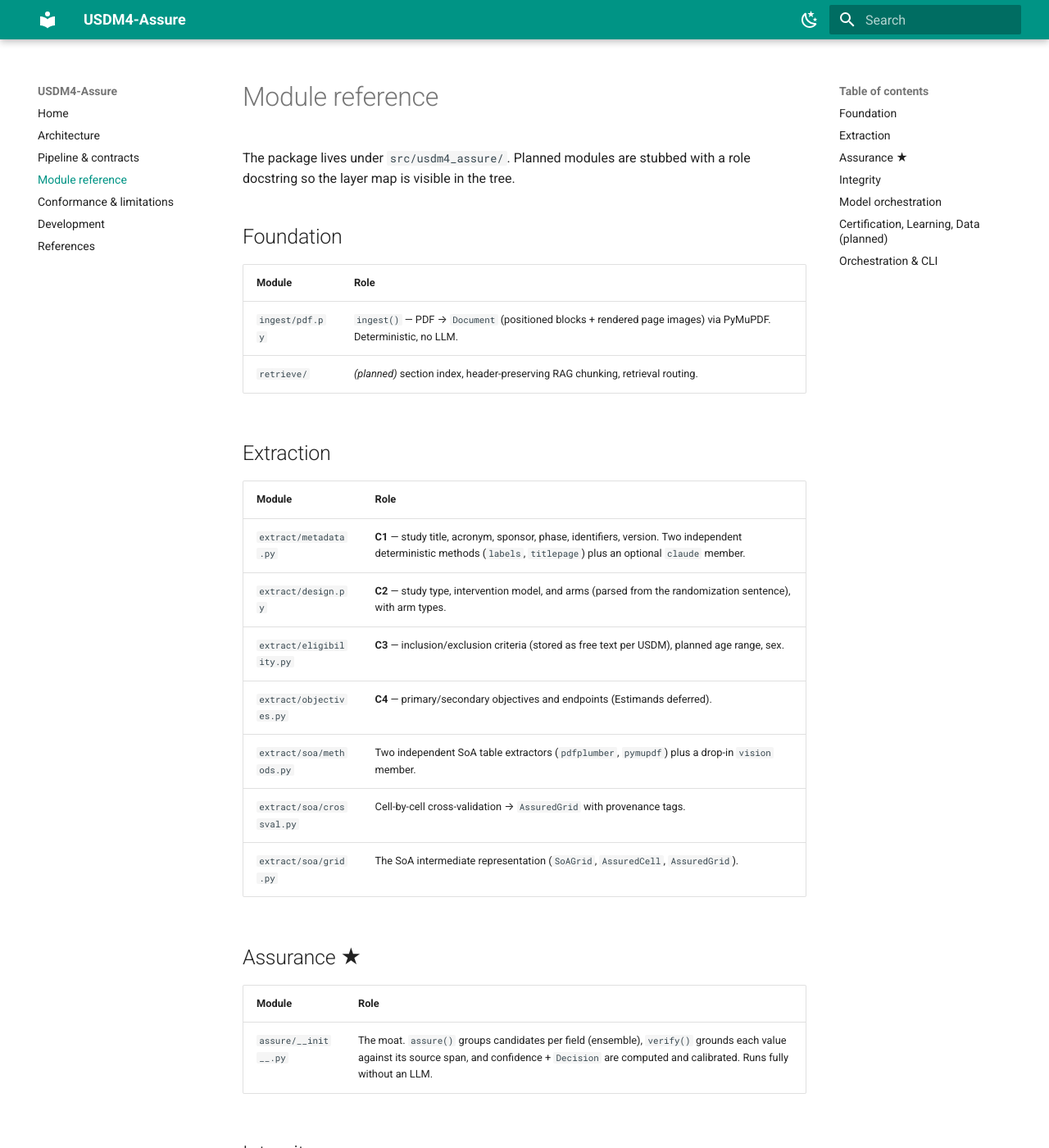
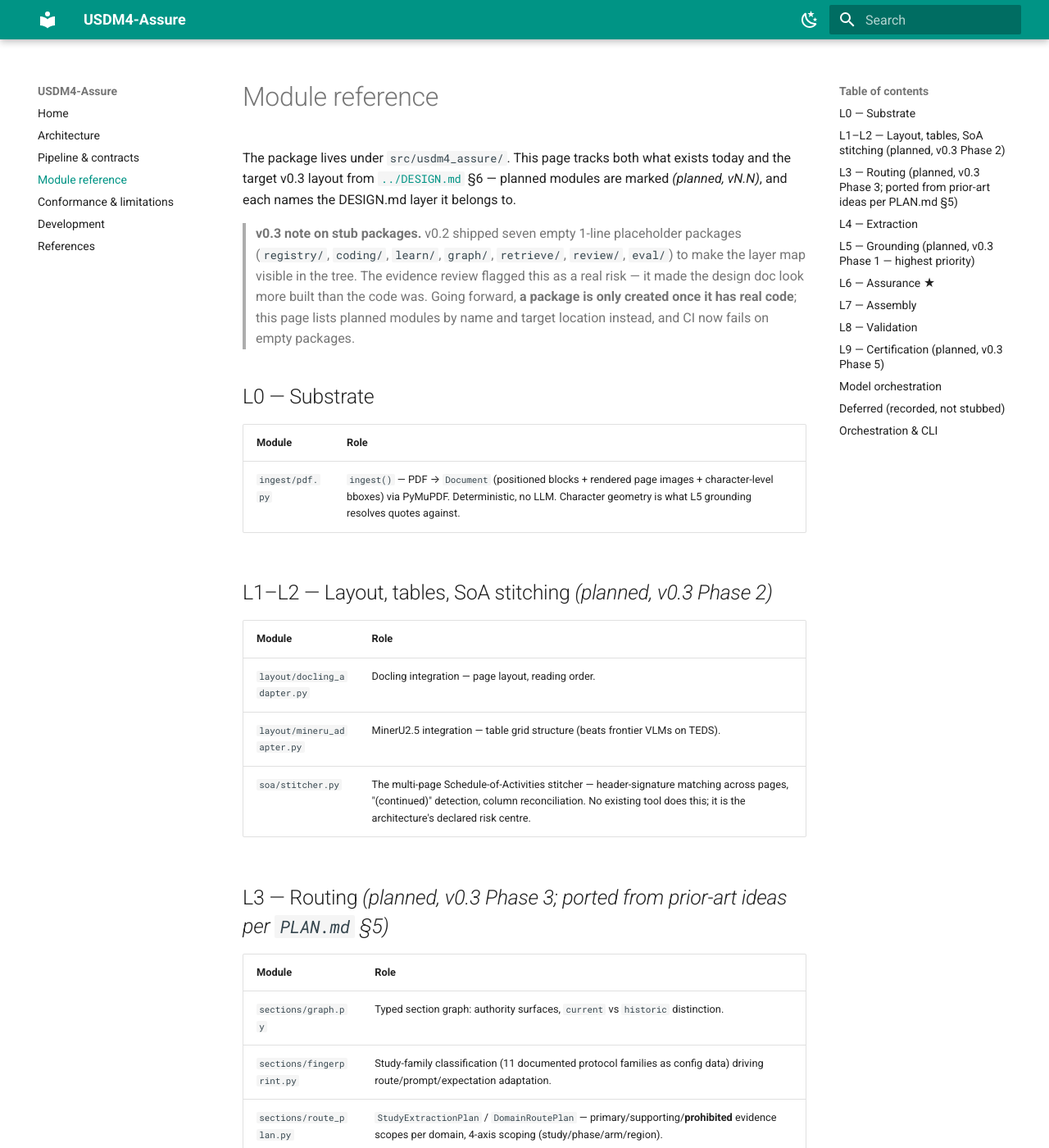
Before and after one commit to Lucifer0190/usdm_4_convertor, an MkDocs documentation site: the page built from docs/modules.md, in a window 1280 px wide and 1400 px high. Shown: the whole window at 82% size. Built offline with MkDocs 1.6.1 and Material for MkDocs 9.7.7, drawn with Linux system fonts in a browser that asks for light colours; some of the changed text lies outside the part shown.

Commit message:
docs: revise docs/modules.md for the v0.3 layer map
Lists current modules alongside planned ones per DESIGN.md's ten-layer
target, each tagged with its layer. Replaces the seven empty stub
packages (registry/, coding/, learn/, graph/, retrieve/, review/, eval/)
with a documentation-only planned-module list, since the stubs made the
design look more built than the code was - CI now fails on empty
packages instead.

Co-Authored-By: Claude Sonnet 5 <noreply@anthropic.com>

```diff
--- a/docs/modules.md
+++ b/docs/modules.md
@@ -1,42 +1,93 @@
 # Module reference
 
-The package lives under `src/usdm4_assure/`. Planned modules are stubbed with a
-role docstring so the layer map is visible in the tree.
+The package lives under `src/usdm4_assure/`. This page tracks both what exists today and
+the target v0.3 layout from [`../DESIGN.md`](../DESIGN.md) §6 — planned modules are marked
+*(planned, vN.N)*, and each names the DESIGN.md layer it belongs to.
 
-## Foundation
+> **v0.3 note on stub packages.** v0.2 shipped seven empty 1-line placeholder packages
+> (`registry/`, `coding/`, `learn/`, `graph/`, `retrieve/`, `review/`, `eval/`) to make the
+> layer map visible in the tree. The evidence review flagged this as a real risk — it made
+> the design doc look more built than the code was. Going forward, **a package is only
+> created once it has real code**; this page lists planned modules by name and target
+> location instead, and CI now fails on empty packages.
+
+## L0 — Substrate
 
 | Module | Role |
 |---|---|
-| `ingest/pdf.py` | `ingest()` — PDF → `Document` (positioned blocks + rendered page images) via PyMuPDF. Deterministic, no LLM. |
-| `retrieve/` | *(planned)* section index, header-preserving RAG chunking, retrieval routing. |
+| `ingest/pdf.py` | `ingest()` — PDF → `Document` (positioned blocks + rendered page images + character-level bboxes) via PyMuPDF. Deterministic, no LLM. Character geometry is what L5 grounding resolves quotes against. |
 
-## Extraction
+## L1–L2 — Layout, tables, SoA stitching *(planned, v0.3 Phase 2)*
 
 | Module | Role |
 |---|---|
-| `extract/metadata.py` | **C1** — study title, acronym, sponsor, phase, identifiers, version. Two independent deterministic methods (`labels`, `titlepage`) plus an optional `claude` member. |
+| `layout/docling_adapter.py` | Docling integration — page layout, reading order. |
+| `layout/mineru_adapter.py` | MinerU2.5 integration — table grid structure (beats frontier VLMs on TEDS). |
+| `soa/stitcher.py` | The multi-page Schedule-of-Activities stitcher — header-signature matching across pages, "(continued)" detection, column reconciliation. No existing tool does this; it is the architecture's declared risk centre. |
+
+## L3 — Routing *(planned, v0.3 Phase 3; ported from prior-art ideas per `PLAN.md` §5)*
+
+| Module | Role |
+|---|---|
+| `sections/graph.py` | Typed section graph: authority surfaces, `current` vs `historic` distinction. |
+| `sections/fingerprint.py` | Study-family classification (11 documented protocol families as config data) driving route/prompt/expectation adaptation. |
+| `sections/route_plan.py` | `StudyExtractionPlan` / `DomainRoutePlan` — primary/supporting/**prohibited** evidence scopes per domain, 4-axis scoping (study/phase/arm/region). |
+
+## L4 — Extraction
+
+| Module | Role |
+|---|---|
+| `extract/metadata.py` | **C1** — study title, acronym, sponsor, phase, identifiers, version. Two independent deterministic methods (`labels`, `titlepage`) plus an optional LLM member. |
 | `extract/design.py` | **C2** — study type, intervention model, and arms (parsed from the randomization sentence), with arm types. |
 | `extract/eligibility.py` | **C3** — inclusion/exclusion criteria (stored as free text per USDM), planned age range, sex. |
-| `extract/objectives.py` | **C4** — primary/secondary objectives and endpoints (Estimands deferred). |
-| `extract/soa/methods.py` | Two independent SoA table extractors (`pdfplumber`, `pymupdf`) plus a drop-in `vision` member. |
+| `extract/objectives.py` | **C4** — primary/secondary objectives and endpoints (Estimands deferred to Phase 6). |
+| `extract/soa/methods.py` | Two independent SoA table extractors (`pdfplumber`, `pymupdf`) plus a drop-in `vision` member — becomes the grid+content split described in DESIGN.md §3 L1 once L1/L2 land. |
 | `extract/soa/crossval.py` | Cell-by-cell cross-validation → `AssuredGrid` with provenance tags. |
 | `extract/soa/grid.py` | The SoA intermediate representation (`SoAGrid`, `AssuredCell`, `AssuredGrid`). |
 
-## Assurance ★
+*Under Phase 4 every call here will be sharded to <40 fields and use two-pass (free-text
+reasoning, then constrained JSON) emission — see DESIGN.md §3 L4.*
+
+## L5 — Grounding *(planned, v0.3 Phase 1 — highest priority)*
 
 | Module | Role |
 |---|---|
-| `assure/__init__.py` | The moat. `assure()` groups candidates per field (ensemble), `verify()` grounds each value against its source span, and confidence + `Decision` are computed and calibrated. Runs fully without an LLM. |
+| `ground/quote_resolver.py` | Resolves a candidate's verbatim quote to page + character offset + bounding box using PyMuPDF character geometry. Exact-substring match, plus a whitespace/ligature-normalised second pass. |
+| `ground/verify.py` | Hard-gates any candidate whose quote cannot be located in the source. The model never emits coordinates — only this module does. |
 
-## Integrity
+## L6 — Assurance ★
+
+| Module | Role |
+|---|---|
+| `assure/__init__.py` | The moat. `assure()` groups candidates per field (ensemble), `verify()` grounds each value against its source span, and confidence + `Decision` are computed. Runs fully without an LLM today. |
+| `assure/confidence.py` *(planned)* | Multi-signal fitted confidence model (grounding outcome, entailment, cross-model agreement, field type, retrieval score) replacing the current hand-set formula. |
+| `assure/conformal.py` *(planned)* | Split-conformal threshold with small-sample correction — a provable, marginal bound on error among auto-accepted fields. |
+| `assure/completeness.py` *(planned)* | Expected-vs-found reconciliation per domain (visit/arm/activity counts) — the direct defence against silent omission. |
+
+## L7 — Assembly
 
 | Module | Role |
 |---|---|
 | `assemble/metadata.py` | Patch assured metadata into a minimal conformant USDM skeleton (used by the C1 spine). |
 | `assemble/soa.py` | `AssuredGrid` → `TimelineInput` → USDM ScheduleTimeline entities via the data4knowledge `TimelineAssembler`. |
 | `assemble/study.py` | Compose the full `AssemblerInput` from every domain and run the top-level `Assembler` → one USDM 4.0 study. |
+| `assemble/sanitizer.py` *(planned)* | Enforces the Assembler's implicit input contract before `execute()` — no empty required strings, valid role keys, well-formed enrollment blocks. Sanitizer repairs are logged as quality findings. |
+| `assemble/builder_fallback.py` *(planned)* | Per-section fallback to `usdm4.builder` when the Assembler errors on a section, with the run's assembler-reliance ratio recorded. |
+
+## L8 — Validation
+
+| Module | Role |
+|---|---|
 | `validate/gate.py` | The conformance gates: pydantic structural, d4k rule engine (offline), CDISC CORE (optional, needs API key). |
-| `coding/` | *(planned)* NCI EVS / CDISC Library coded-value lookup with caching. |
+| `validate/rule_map.py` *(planned)* | Declarative `rule_id → (domain, field, repair action)` table bridging validation findings to targeted re-extraction. |
+| `repair/loop.py` *(planned)* | Bounded (≤2 round) repair loop driven by `rule_map.py`; unresolved findings become `review`/`block`, never silently dropped. |
+
+## L9 — Certification *(planned, v0.3 Phase 5)*
+
+| Module | Role |
+|---|---|
+| `review/` | Provenance review UI — click-to-source evidence crops, SME sign-off. |
+| `review/audit.py` | Part 11 audit trail: model+prompt version, timestamps, prior values, reason-for-change, signature meaning, per field. |
 
 ## Model orchestration
 
@@ -44,15 +95,17 @@ role docstring so the layer map is visible in the tree.
 |---|---|
 | `llm/base.py` | The `LLM` protocol and tiered model routing (`ModelTier`, `tier_for`). |
 | `llm/claude.py` | Claude adapter — pinned model ids per tier, extended-thinking budgets; activates when `ANTHROPIC_API_KEY` is set. |
-| `llm/router.py` | `get_llm()` returns Claude when a key is present, otherwise a no-op `StubLLM`. |
+| `llm/openrouter.py` | OpenRouter gateway — one key, many models, tiered (Haiku/Sonnet/Opus-equivalent), overridable per role. The default LLM path. |
+| `llm/router.py` | `get_llm()` resolves OpenRouter → direct Anthropic → stub; `get_slm()` returns a cheap different-family model for ensemble diversity. |
 
-## Certification, Learning, Data (planned)
+*Note: logprobs are never load-bearing here — OpenRouter does not guarantee every provider
+returns them (Anthropic does not). See DESIGN.md §4.*
 
-| Module | Role |
-|---|---|
-| `review/` | Provenance review UI surface; SME sign-off; audit trail. |
-| `learn/` | Capture corrections → few-shot bank → SLM training datasets. |
-| `graph/` | Neo4j property-graph loader for downstream SDTM automation. |
+## Deferred (recorded, not stubbed)
+
+Neo4j graph store, closed-loop SLM fine-tuning at scale, and Merkle/replay audit receipts
+are deliberately deferred per `PLAN.md` §7 — they are valuable Phase-2+ investments, not
+Phase-0/1 scope, and are not represented as empty packages in the tree.
 
 ## Orchestration & CLI
 
```
